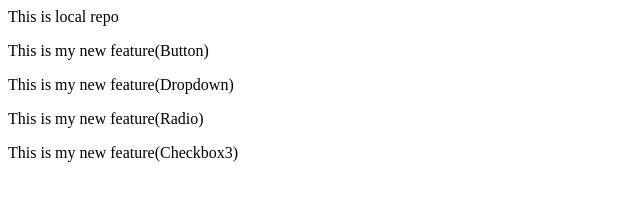
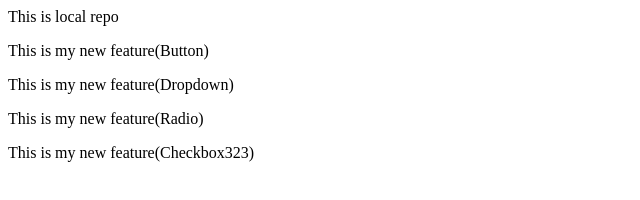
Before and after one commit to vishalsardar/localrepo, a plain HTML site: page index.html in a window 1280 px wide. Shown: the full height of the page, 0-640 px from the left. Drawn offline with Linux system fonts and the light colour scheme.

Commit message:
Update index.html

```diff
--- a/index.html
+++ b/index.html
@@ -2,4 +2,4 @@
 <p>This is my new feature(Button)</p>
 <p>This is my new feature(Dropdown)</p>
 <p>This is my new feature(Radio)</p>
-<p>This is my new feature(Checkbox3)</p>
+<p>This is my new feature(Checkbox323)</p>
```
